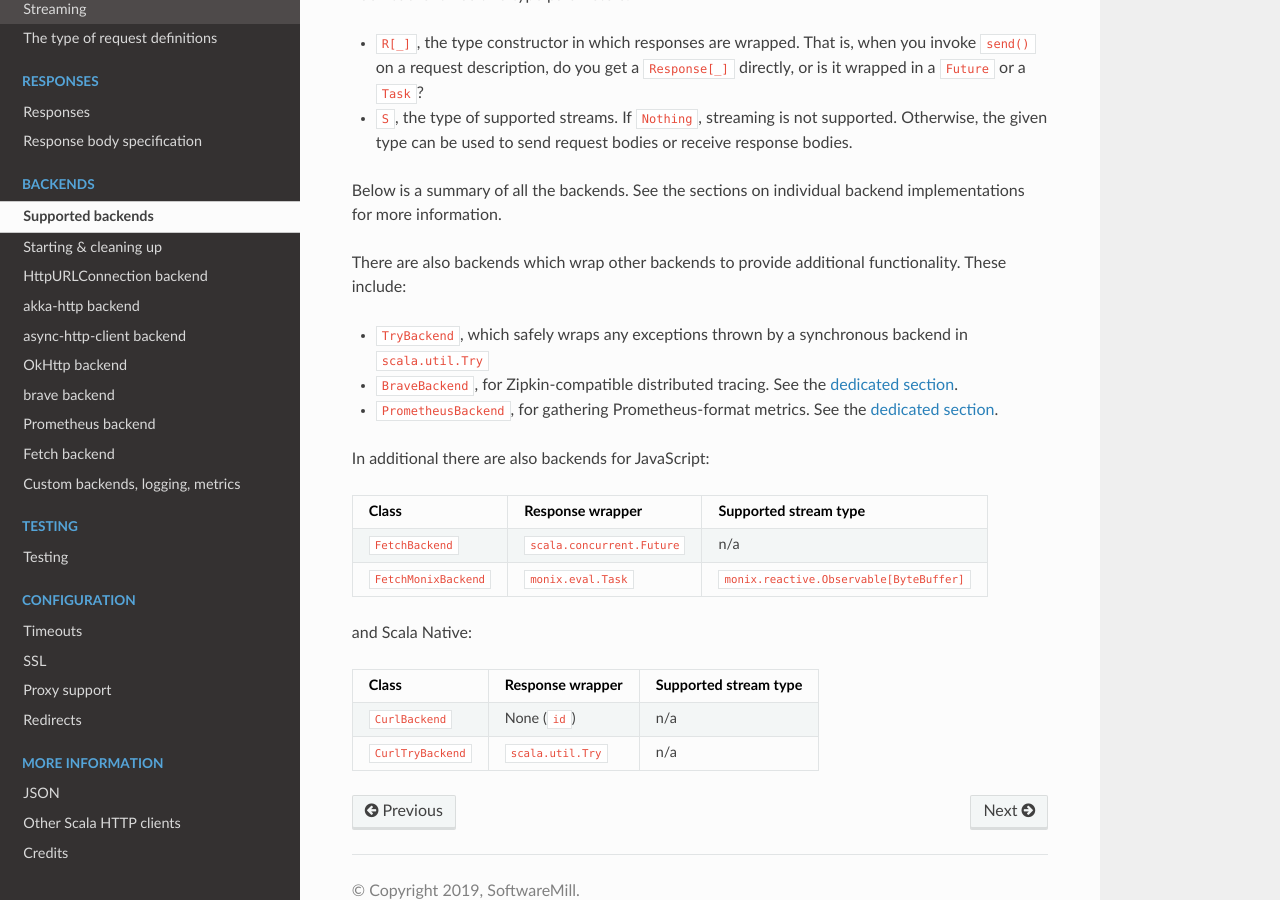
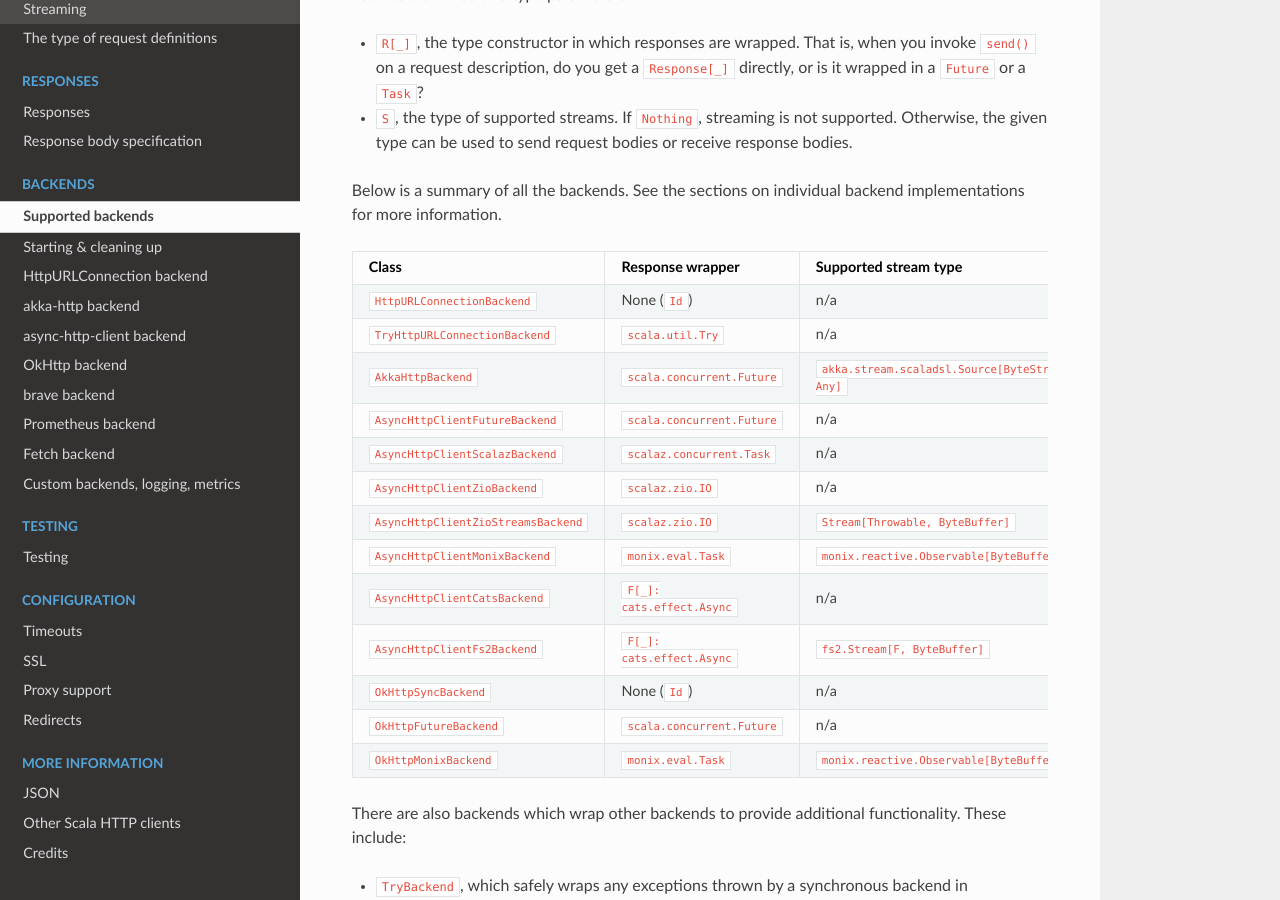
Before and after one commit to softwaremill/sttp, a Sphinx documentation site: the page built from docs/backends/summary.rst, in a window 1280 px wide and 900 px high, scrolled down 419 px. Built offline with Sphinx 7.4.7 and the Read the Docs theme 2.0.0, drawn with Linux system fonts in a browser that asks for light colours.

Commit message:
Try to fix table

```diff
--- a/docs/backends/summary.rst
+++ b/docs/backends/summary.rst
@@ -14,23 +14,23 @@ Each backend has two type parameters:
 
 Below is a summary of all the backends. See the sections on individual backend implementations for more information.
 
-================================ ============================ ================================================
-Class                            Response wrapper             Supported stream type
-================================ ============================ ================================================
-``HttpURLConnectionBackend``     None (``Id``)                n/a
-``TryHttpURLConnectionBackend``  ``scala.util.Try``           n/a
-``AkkaHttpBackend``              ``scala.concurrent.Future``  ``akka.stream.scaladsl.Source[ByteString, Any]``
-``AsyncHttpClientFutureBackend`` ``scala.concurrent.Future``  n/a
-``AsyncHttpClientScalazBackend`` ``scalaz.concurrent.Task``   n/a
-``AsyncHttpClientZioBackend``    ``scalaz.zio.IO``            n/a
-``AsyncHttpClientZioStreamsBackend``    ``scalaz.zio.IO``     ``Stream[Throwable, ByteBuffer]``
-``AsyncHttpClientMonixBackend``  ``monix.eval.Task``          ``monix.reactive.Observable[ByteBuffer]``
-``AsyncHttpClientCatsBackend``   ``F[_]: cats.effect.Async``  n/a
-``AsyncHttpClientFs2Backend``    ``F[_]: cats.effect.Async``  ``fs2.Stream[F, ByteBuffer]``
-``OkHttpSyncBackend``            None (``Id``)                n/a
-``OkHttpFutureBackend``          ``scala.concurrent.Future``  n/a
-``OkHttpMonixBackend``           ``monix.eval.Task``          ``monix.reactive.Observable[ByteBuffer]``
-================================ ============================ ================================================
+==================================== ============================ ================================================
+Class                                Response wrapper             Supported stream type
+==================================== ============================ ================================================
+``HttpURLConnectionBackend``         None (``Id``)                n/a
+``TryHttpURLConnectionBackend``      ``scala.util.Try``           n/a
+``AkkaHttpBackend``                  ``scala.concurrent.Future``  ``akka.stream.scaladsl.Source[ByteString, Any]``
+``AsyncHttpClientFutureBackend``     ``scala.concurrent.Future``  n/a
+``AsyncHttpClientScalazBackend``     ``scalaz.concurrent.Task``   n/a
+``AsyncHttpClientZioBackend``        ``scalaz.zio.IO``            n/a
+``AsyncHttpClientZioStreamsBackend`` ``scalaz.zio.IO``            ``Stream[Throwable, ByteBuffer]``
+``AsyncHttpClientMonixBackend``      ``monix.eval.Task``          ``monix.reactive.Observable[ByteBuffer]``
+``AsyncHttpClientCatsBackend``       ``F[_]: cats.effect.Async``  n/a
+``AsyncHttpClientFs2Backend``        ``F[_]: cats.effect.Async``  ``fs2.Stream[F, ByteBuffer]``
+``OkHttpSyncBackend``                None (``Id``)                n/a
+``OkHttpFutureBackend``              ``scala.concurrent.Future``  n/a
+``OkHttpMonixBackend``               ``monix.eval.Task``          ``monix.reactive.Observable[ByteBuffer]``
+==================================== ============================ ================================================
 
 There are also backends which wrap other backends to provide additional functionality. These include:
 
```
